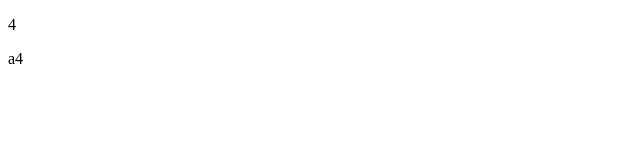
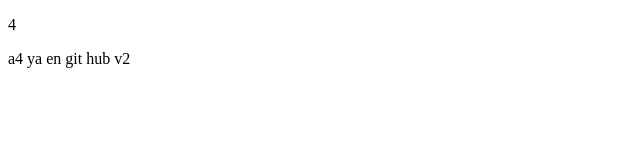
Before and after one commit to Ancamilo404/git, a plain HTML site: page index-cuatro.html in a window 1280 px wide. Shown: the whole page, without its empty margins (0-640 px from the left). Drawn offline with Linux system fonts and the light colour scheme.

Commit message:
hola git hub

```diff
--- a/index-cuatro.html
+++ b/index-cuatro.html
@@ -8,6 +8,6 @@
 </head>
 <body>
     <p>4</p>
-    a4
+    a4 ya en git hub v2
 </body>
 </html>
```
